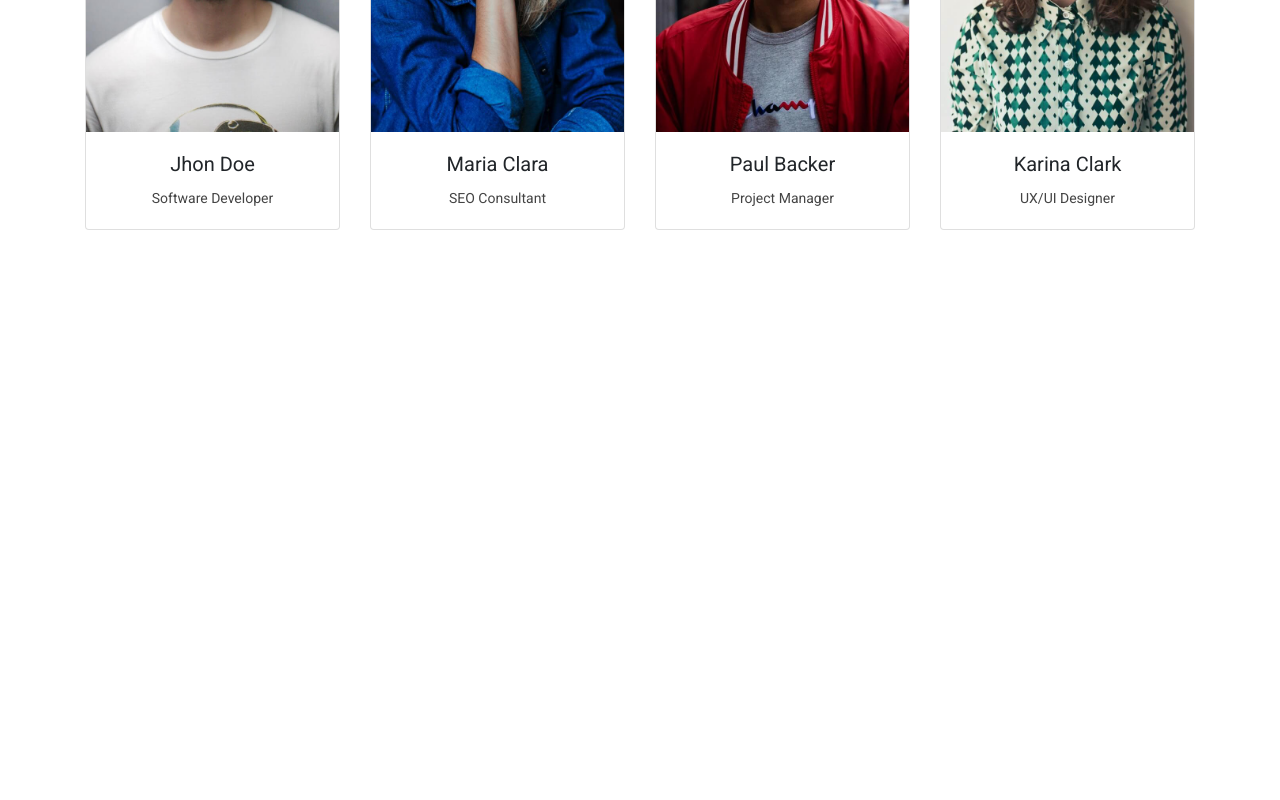
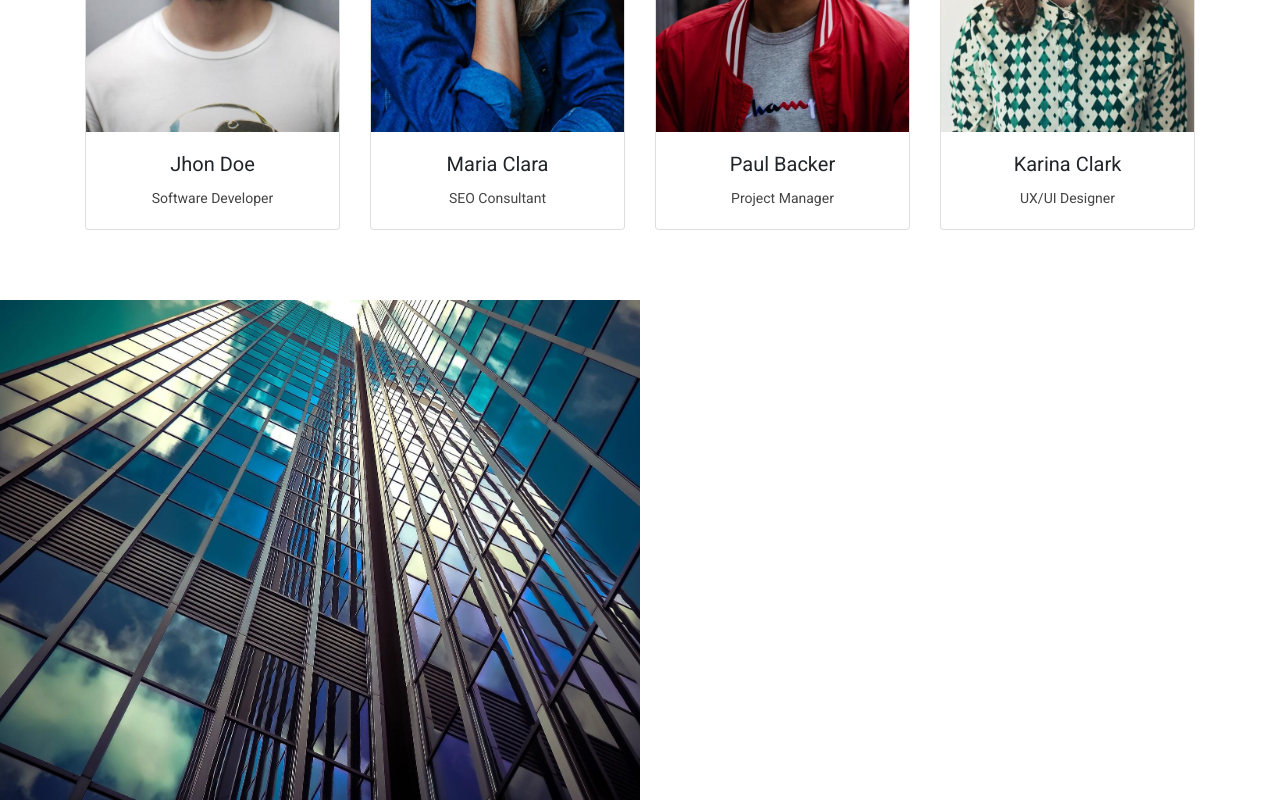
Before and after one commit to NicolyCunha-zz/Curso-Bootstrap, a plain HTML site: page index.html in a window 1280 px wide. Shown: the part 2636-3436 px from the top of the page. Before the commit the page ends 2936 px from the top, so only its background shows below. Drawn offline with nearby package versions, Linux system fonts and the light colour scheme; a script that the page names is missing.

Commit message:
Criando área trabalhe conosco e parallax

```diff
--- a/css/styles.css
+++ b/css/styles.css
@@ -187,3 +187,54 @@ header, .navbar{
 .card-body{
     text-align: center;
 }
+
+/* Trabalhe conosco */
+#apply-area{
+    height: 500px;
+}
+
+#apply-area .container-fluid, #apply-area .row{
+    height: 100%;
+}
+
+#apply-area .apply-box{
+    text-align: center;
+    padding: 70px 50px;
+}
+
+#company-img{
+    background-image: url('../img/empresa.jpg');
+    background-size: cover; /*indica que a imagem cobre todo o container fluid*/
+    height: 100%;
+}
+
+#pattern-img h4, #pattern-img p{
+    color: #fff;
+}
+
+#pattern-img h4{
+    margin-top: 8%;
+    margin-bottom: 20px;
+    text-transform: uppercase;
+}
+
+#pattern-img p {
+    margin-bottom: 20px;
+}
+
+#apply-btn{
+    display: block;
+    height: auto;
+    width: 180px;
+    margin-left: auto;
+    margin-right: auto;
+    margin-top: 30px;
+    background-color: transparent;
+    border-color:#fff ;
+
+}
+
+#apply-btn:hover {
+    border-color: #65DAF9;
+    background-color: #65DAF9;
+}
--- a/index.html
+++ b/index.html
@@ -252,6 +252,22 @@
                     </div>
                 </div>
             </div>
+            <!--Trabalhe conosco-->
+            <div id="apply-area">
+                <div class="container-fluid">
+                    <div class="row">
+                        <div class="col-md-6 apply-box" id="company-img">
+                        </div>
+                        <div class="col-md-6 apply-box" id="pattern-img">
+                            <h4>Gosta de desafios?</h4>
+                            <p>Temos várias posições abertas, entre elas: Software Engineer, UI/UX Designer e mais.</p>
+                            <p>Clique no botão abaixo e confira os benefícios e as posições em aberto.</p>
+                            <p>Aqui você terá chance de trabalhar com as melhores tecnologias e os profissionais mais capacitados.</p>
+                            <a href="#" class="main-btn" id="apply-btn">Saiba mais</a>
+                        </div>
+                    </div>
+                </div>
+            </div>
         </div>
     </main>
 
--- a/js/scripts.js
+++ b/js/scripts.js
@@ -85,6 +85,7 @@ $(document).ready(function () {
     //Parallax
     setTimeout(function(){
         $('#data-area').parallax({imageSrc:'img/cidadeparallax.png'});
+        $('#apply-area').parallax({imageSrc:'img/pattern.png'});
     }, 250);
 
 
```
